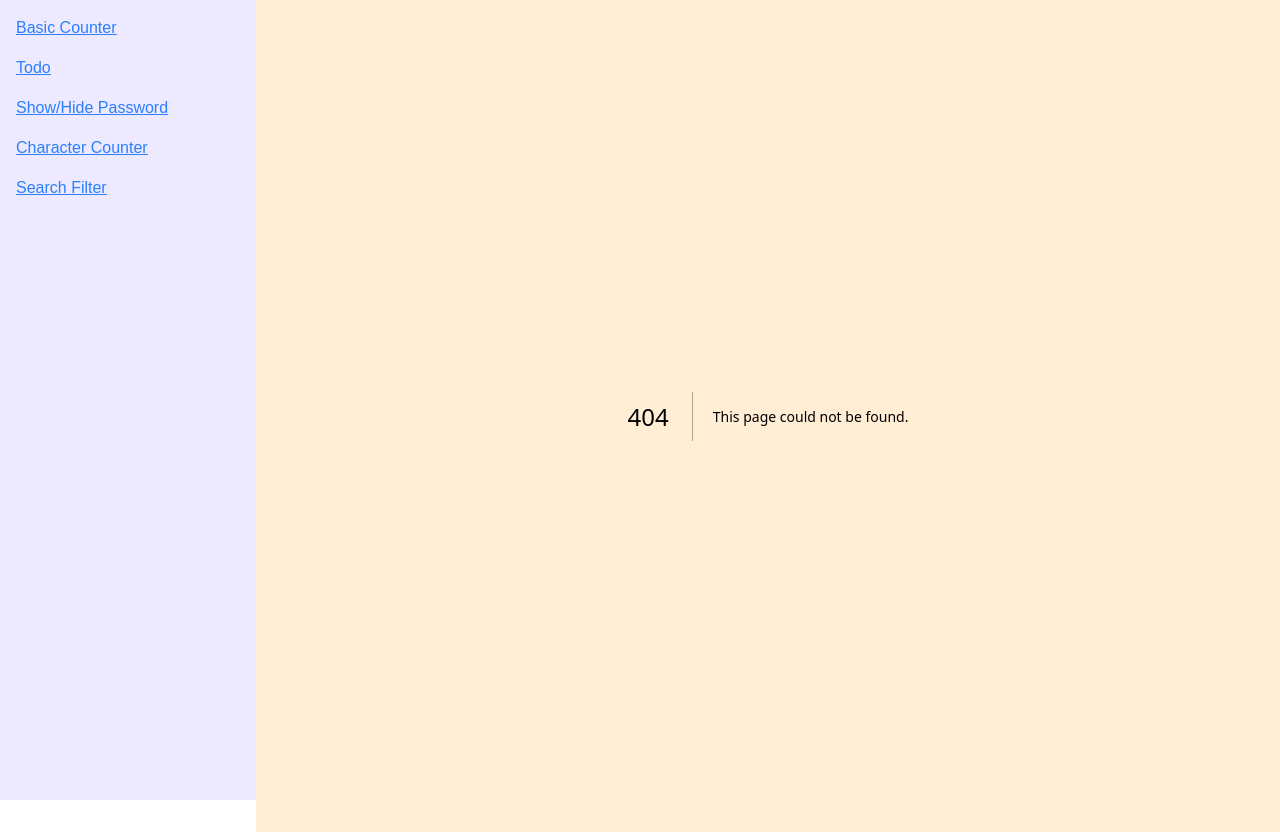
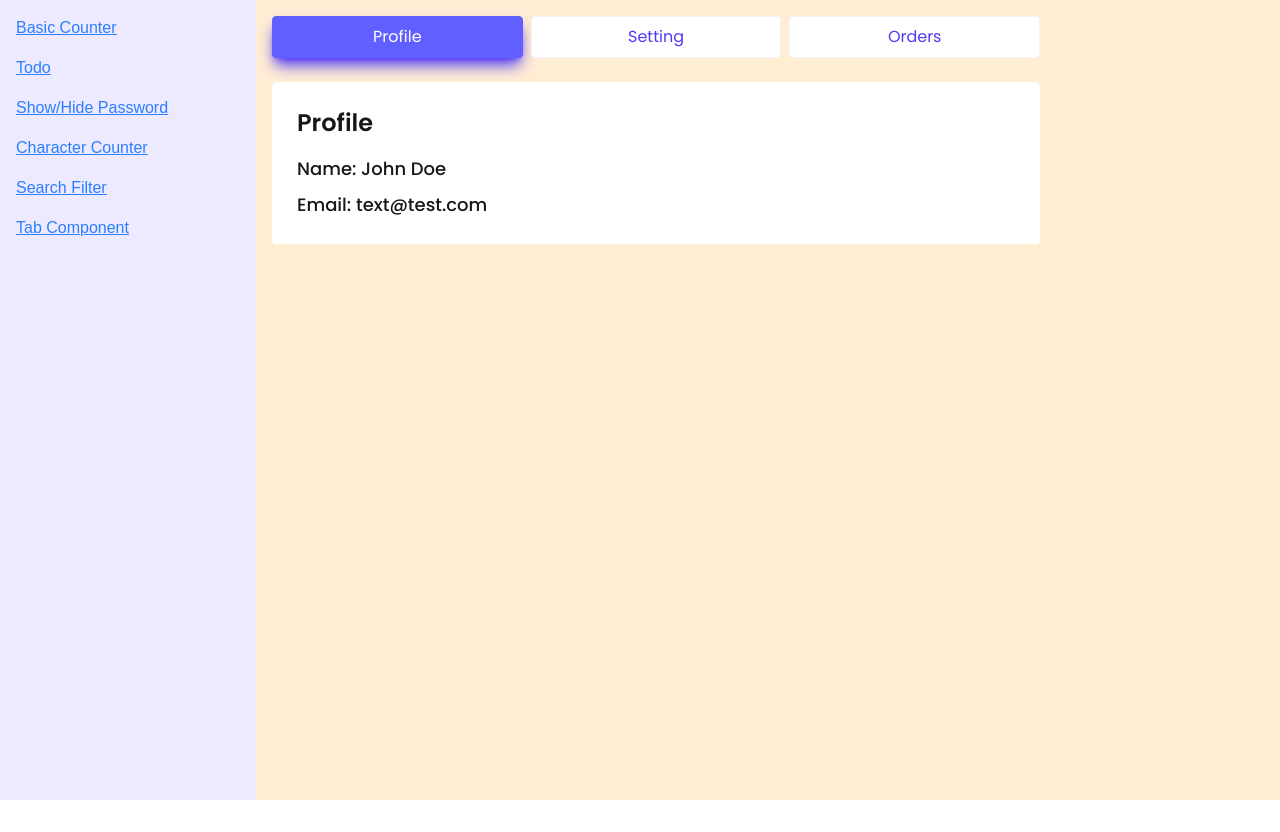
Before and after one commit to sadhna2003/reactjs-practice, a Next.js app in the folder my-app/: page /tabs in a window 1280 px wide. Before the commit this address had no page. After the commit the page ends 800 px from the top, so only its background shows below. Built offline with nearby package versions, Linux system fonts and the light colour scheme.

Commit message:
make tab component

```diff
--- /dev/null
+++ b/my-app/app/tabs/page.tsx
@@ -0,0 +1,116 @@
+"use client";
+import React from "react";
+
+enum TabValue {
+    PROFILE = "profile",
+    SETTINGS = "settings",
+    ORDERS = "orders",
+}
+
+const Tabs = () => {
+    const [tab, setTab] = React.useState<TabValue>(TabValue.PROFILE)
+    const [activeTabContent , setActiveTabContent]= React.useState<any>()
+    const tabOptions = [
+        {
+            "title": "Profile",
+            "value": TabValue.PROFILE
+        },
+        {
+            "title": "Setting",
+            "value": TabValue.SETTINGS
+        },
+        {
+            "title": "Orders",
+            "value": TabValue.ORDERS
+        }
+    ]
+    const tabContent = [
+        {
+            "key":TabValue.PROFILE,
+            "title":"Profile",
+            "items":[
+                {
+                    "text":"Name",
+                    "value":"John Doe"
+                },
+                {
+                    "text":"Email",
+                    "value":"text@test.com"
+                }
+            ]
+        },
+        {
+           "key":TabValue.SETTINGS,
+            "title":"Settings",
+            "items":[
+                {
+                    "text":"Notifications",
+                    "value":"Enabled"
+                },
+                {
+                    "text":"Theme",
+                    "value":"Light"
+                }
+            ]
+        },
+        {
+           "key":TabValue.ORDERS,
+            "title":"Orders",
+            "items":[
+                {
+                    "text":"Order",
+                    "value":"#1001"
+                },
+                {
+                    "text":"Order",
+                    "value":"#1002"
+                }
+            ]
+        }
+    ]
+    const handleClick = (val: TabValue) => {
+        setTab(val)
+    }
+    React.useEffect(()=>{
+        if (!tab)return
+        const data = tabContent.filter((item)=>item.key===tab)
+        setActiveTabContent(data[0])
+    },[tab])
+    console.log("active tab content",activeTabContent);
+
+    return (
+        <section className="container max-w-3xl w-full font-sans">
+            <div className="flex flex-row gap-2 w-full justify-start items-center">
+                {tabOptions.map((tabItem, index) => {
+                    return (
+                        <button
+                            key={tabItem.value + index}
+                            type="button"
+                            className={["border text-center w-xs rounded-sm px-4 py-2 text-indigo-600 hover:bg-indigo-500 hover:text-white tansistion-all duration-300 ease-in-out cursor-pointer",
+                                tab === tabItem.value ? "bg-indigo-500 text-white shadow-lg shadow-indigo-600 border-indigo-500" : "bg-white border-gray-100"
+                            ].join(" ")}
+                            onClick={() => handleClick(tabItem.value)}
+                        >
+                            {tabItem.title}
+                        </button>
+                    )
+                })}
+            </div>
+            {/* Items */}
+            <div className="flex flex-col gap-4 p-6 w-full bg-white rounded-sm border border-white mt-6">
+               <h2 className="text-2xl font-semibold">{activeTabContent?.title}</h2>
+               <ul className="space-y-2">
+                {activeTabContent?.items.map((item:any ,index:number)=>{
+                    return (
+                        <li key={index} className="text-lg font-medium">
+                            <span>{item.text}: {item.value}</span>
+                        </li>
+                    )
+                })}
+               </ul>
+            </div>
+        </section>
+    )
+}
+
+export default Tabs
--- a/my-app/components/Sidebar.tsx
+++ b/my-app/components/Sidebar.tsx
@@ -19,6 +19,10 @@ const navLink = [
     {
         link:'search-filter',
         label:"Search Filter"
+    },
+    {
+        link:'tabs',
+        label:'Tab Component'
     }
 ]
 
```
